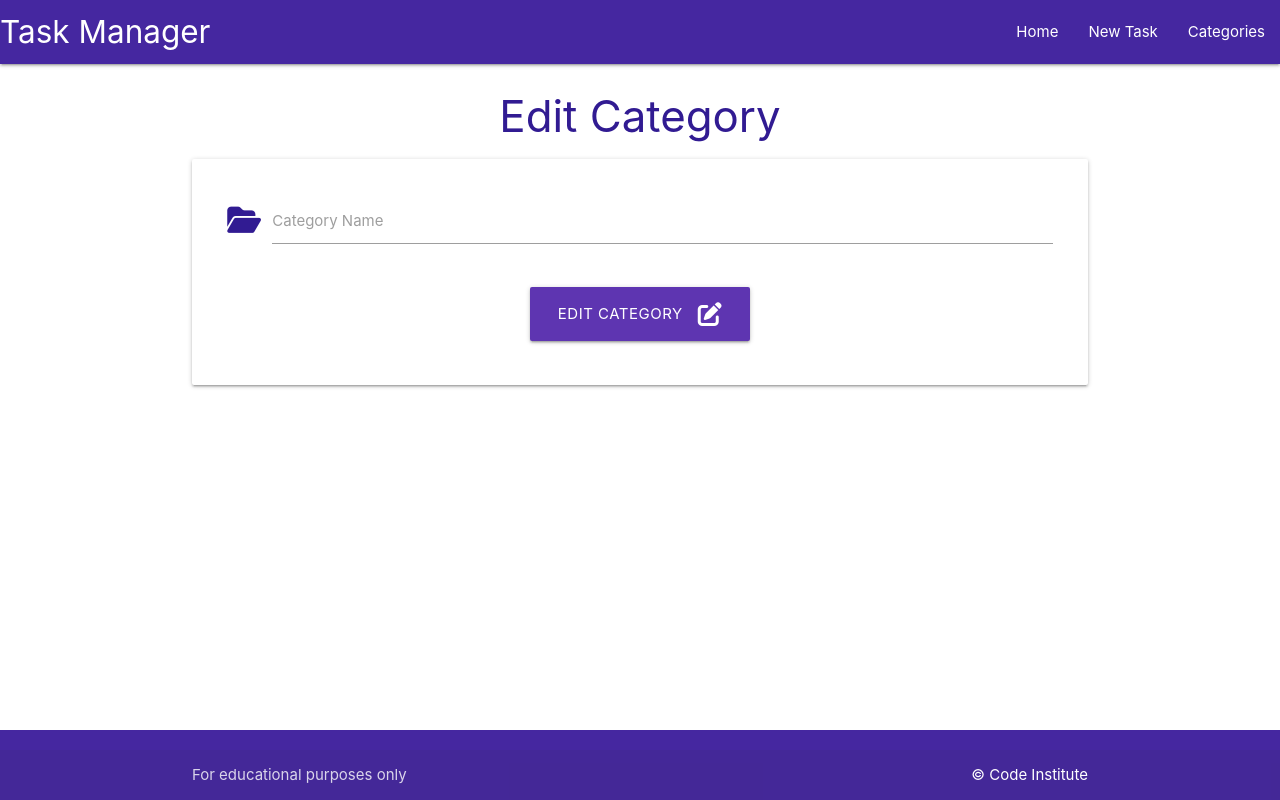
After one commit to NyxHexen/ci-taskmanager-flask-app, a Flask app: template taskmanager/templates/edit_category.html in a window 1280 px wide. The commit adds this page. Run offline with Flask 2, Linux system fonts and the light colour scheme; the template is opened without the code that fills it, so the values that code supplies are empty.

Commit message:
Add code to edit categories functionality

```diff
--- a/taskmanager/templates/categories.html
+++ b/taskmanager/templates/categories.html
@@ -18,7 +18,7 @@
           <span class="card-title">{{ category.category_name }}</span>
         </div>
         <div class="card-action">
-          <a class="btn greren accent-4" href="#">Edit</a>
+          <a class="btn greren accent-4" href="{{ url_for('edit_category', category_id=category.id) }}">Edit</a>
           <a class="btn red" href="#">Delete</a>
         </div>
       </div>
--- /dev/null
+++ b/taskmanager/templates/edit_category.html
@@ -0,0 +1,28 @@
+{% extends "base.html" %}
+{% block content %}
+
+<h3 class="deep-purple-text text-darken-4 center-align">Edit Category</h3>
+
+<div class="row card-panel gray lighten-5">
+    <form class="col s12" method="POST" action="{{ url_for('edit_category', category_id=category.id) }}">
+        <!-- category_name -->
+        <div class="row">
+            <div class="input-field col s12">
+                <i class="fas fa-folder-open prefix deep-purple-text text-darken-4"></i>
+                <input id="category_name" name="category_name" value="{{ category.category_name }}" type="text" class="validate" required minlength="3" maxlength="25">
+                <label for="category_name">Category Name</label>
+            </div>
+        </div>
+        <!-- submit button -->
+        <div class="row">
+            <div class="col s12 center-align">
+                <button type="submit" class="btn-large deep-purple darken-1">
+                    Edit Category <i class="fas fa-edit right"></i>
+                </button>
+            </div>
+        </div>
+    </form>
+</div>
+
+
+{% endblock %}
```
Also changed, not shown: taskmanager/routes.py (+10 -0 lines).
